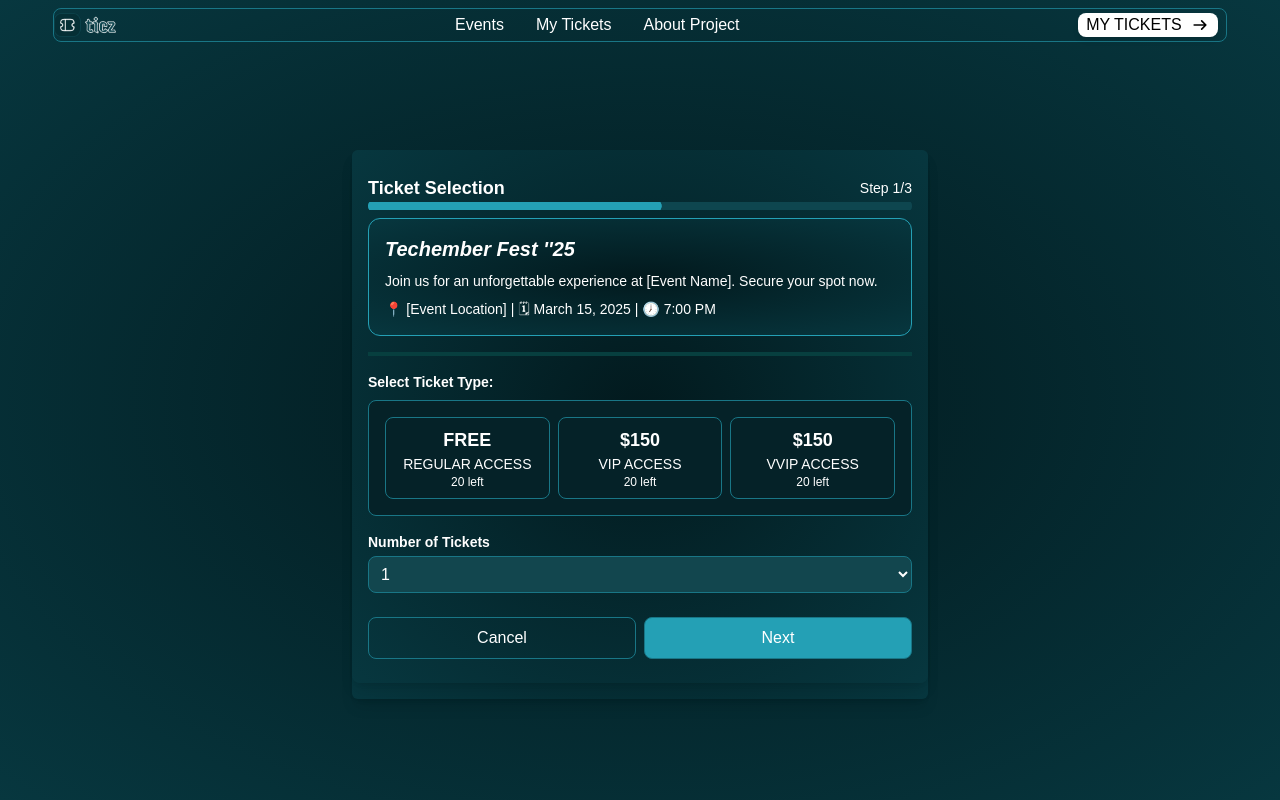
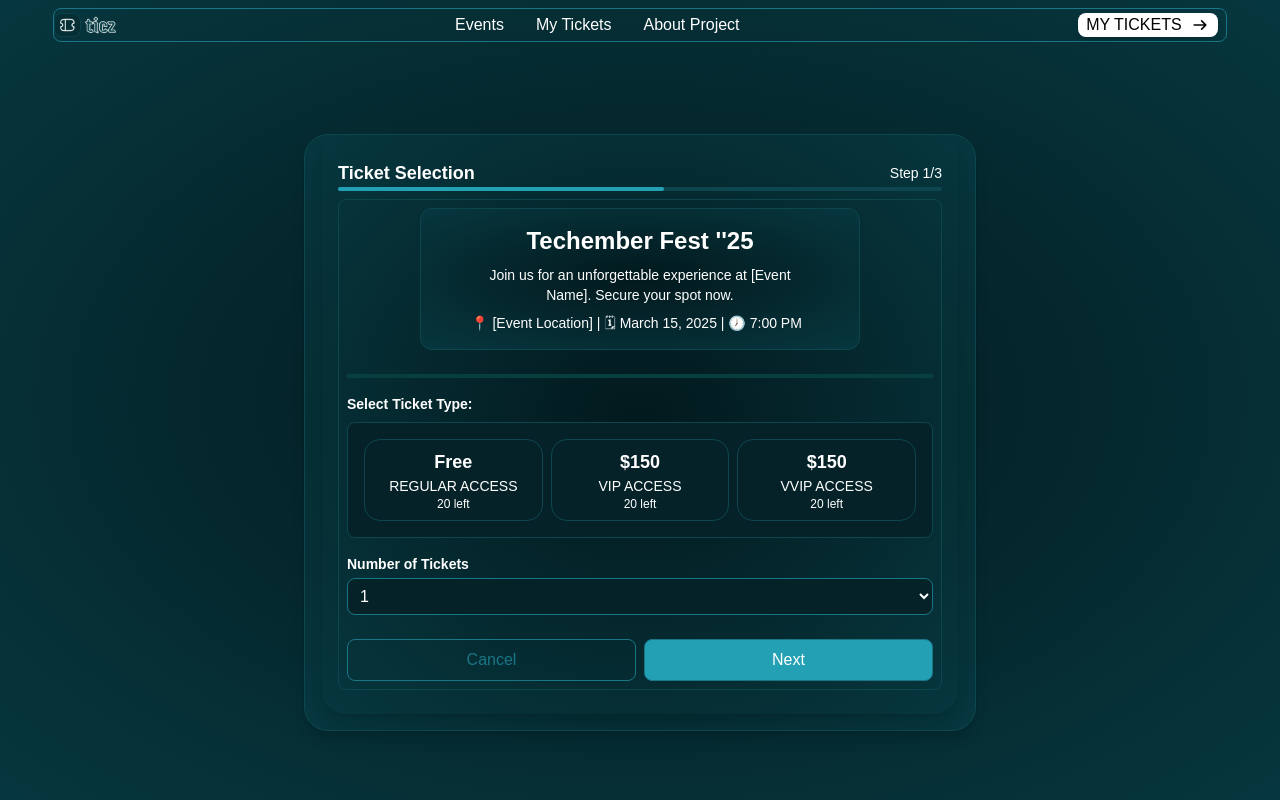
Before and after one commit to Duubemmm/hng12-stage2-ConferenceTicketGenerator, a React app: page / in a window 1280 px wide. Built offline with nearby package versions, Linux system fonts and the light colour scheme; the HTML template or start-up script is replaced by a standard one; a web font is replaced by a local one.

Commit message:
first commit

```diff
--- a/src/App.jsx
+++ b/src/App.jsx
@@ -21,6 +21,8 @@ function App() {
 
   // Define the onSubmit function
   const handleSubmit = (data) => {
+
+
     // Update the formData state with the submitted data
     setFormData((prevData) => ({
       ...prevData,
@@ -34,9 +36,9 @@ function App() {
   };
 
   return (
-    <div className="min-h-screen w-[100%] flex flex-col items-center justify-center">
+    <div className="min-h-screen min-w-full flex flex-col items-center justify-center">
       <Header />
-      <div className="bg-custom-gradient border-[#24A0B5] border-1 rounded-md shadow-lg max-w-xl w-full mt-12">
+      <div className="bg-custom-gradient border-[#0E464F] border rounded-3xl shadow-lg max-w-2xl w-full mt-16">
         <div className="flex justify-center items-center mb-4">
           {step === 1 && <TicketSelection nextStep={nextStep} />}
           {step === 2 && (
--- a/src/components/TicketConfirmation.jsx
+++ b/src/components/TicketConfirmation.jsx
@@ -15,58 +15,76 @@ const TicketConfirmation = ({ formData, onBookAnother }) => {
       </p>
 
       {/* Ticket Container */}
-      <div className="bg-ticket border rounded-lg shadow-lg h-auto w-[90%] relative">
+      <div className="bg-ticket border border-[#0E464F] bg-cover bg-center bg-no-repeat rounded-lg shadow-lg h-auto w-[95%] relative bg-[#052228] mx-auto p-6 max-w-[20rem] min-h-auto overflow-visible">
         {/* Event Title */}
-        <div className="bg-transparent border border-ticz">
+        <div className=" text-center mb-4 bg-transparent border border-[#0E464F] p-2 rounded-lg">
         <h3 className="text-center text-xl font-bold text-white mb-2">Techember Fest &apos;25</h3>
-        <p className="text-center text-white text-sm mb-4">
+        <p className="text-center text-white text-sm">
           📍 Tech Arena, NY <br />
           📅 Dec 15, 2025 | 10:00 AM - 6:00 PM
         </p>
 
         {/* Profile Image */}
         <div className="flex justify-center mb-4">
+        <div className="border border-[#1B2A3B] rounded-lg p-1">
           <img
             src={formData.avatar || "https://via.placeholder.com/100"}
             alt="Attendee"
             className="w-24 h-24 rounded-lg border border-[#1B2A3B]"
           />
+          </div>
         </div>
+        <div className="w-[100%] h-48 border border-ticz rounded-md">
+  {/* First Row: Name & Email */}
+  <div className="flex border-b border-ticz">
+    <div className="flex-1 p-1 border-r border-ticz">
+      <p className="text-sm text-gray-500">Enter your Name</p>
+      <p className="text-sm text-gray-200">{formData.fullName}</p>
+    </div>
+    <div className="flex-1 p-1">
+      <p className="text-sm text-gray-500">Enter your Email*</p>
+      <p className="text-sm text-gray-200">{formData.email}</p>
+    </div>
+  </div>
+
+  {/* Second Row: Ticket Type & Ticket Count */}
+  <div className="flex border-b border-ticz">
+    <div className="flex-1 p-1 border-r border-ticz">
+      <p className="text-sm text-gray-500">Ticket Type:</p>
+      <p className="text-sm text-gray-200">{formData.ticketType || "Free"}</p>
+    </div>
+    <div className="flex-1 p-1">
+      <p className="text-sm text-gray-500">Ticket For:</p>
+      <p className="text-sm text-gray-200">{formData.ticketCount || 1}</p>
+    </div>
+  </div>
+
+  {/* Third Row: Special Request (Full Width & 3 Rows) */}
+  <div className="p-3 justify-start align-start">
+    <p className="text-sm text-gray-500 flex ">Special Request?</p>
+    <textarea
+      rows="3"
+      className="w-full border p-2 rounded-md bg-transparent resize-none border-none text-sm text-gray-200"/>
+  </div>
+</div>
 
 
-        {/* Ticket Details Table */}
-        <div className="border border-ticz bg-teal-950 p-4 rounded-lg text-sm w-5/6 mx-auto">
-          <div className="flex justify-between border-b border-[#1B2A3B] pb-2 mb-2">
-            <p className="text-gray-400">Full Name</p>
-            <p>{formData.fullName || "John Doe"}</p>
-          </div>
-          <div className="flex justify-between border-b border-[#1B2A3B] pb-2 mb-2">
-            <p className="text-gray-400">Email</p>
-            <p>{formData.email || "user@email.com"}</p>
-          </div>
-        </div>
-        </div>
+  </div>
+      {/* Action Buttons */}
 
-        {/* Barcode */}
-        <div className="flex flex-col items-center mt-6">
-          <div className="w-30 h-12 bg-transparent mx-auto">
-            <img src="/BarCode.png"></img></div> {/* Placeholder for barcode */}
-          <p className="text-gray-400 text-xs mt-2 tracking-widest">1 234567 891026</p>
-        </div>
       </div>
-      {/* Action Buttons */}
       <div className="flex justify-between w-full max-w-lg mt-6">
         <button
-          className="w-1/2 px-1 py-3 text-white border border-[#1B2A3B] rounded-lg hover:bg-[#0E464F]"
+          className="w-1/2 p-1 text-ticz border border-ticz rounded-lg hover:bg-[#0E464F]"
           onClick={onBookAnother}
         >
           Book Another Ticket
         </button>
-        <button className="px-1 py-3 bg-ticz w-60 text-white rounded-md hover:bg-custom-gradient ml-2">
+        <button className="p-1 bg-ticz w-60 text-white rounded-md hover:bg-custom-gradient ml-2">
           Download Ticket
         </button>
       </div>
-    </div>
+      </div>
   );
 };
 
@@ -75,6 +93,9 @@ TicketConfirmation.propTypes = {
     fullName: PropTypes.string,
     email: PropTypes.string,
     avatar: PropTypes.string,
+    ticketType:PropTypes.string,
+    ticketCount:PropTypes.string,
+    specialRequest:PropTypes.string
   }).isRequired,
   onBookAnother: PropTypes.func.isRequired,
 };
--- a/src/components/TicketSelection.jsx
+++ b/src/components/TicketSelection.jsx
@@ -3,7 +3,7 @@ import { useEffect, useState } from "react";
 
 const TicketSelection = ({ selectedTicket, setSelectedTicket, nextStep }) => {
   const ticketOptions = [
-    { type: "REGULAR ACCESS", price: "FREE", seatsLeft: 20 },
+    { type: "REGULAR ACCESS", price: "Free", seatsLeft: 20 },
     { type: "VIP ACCESS", price: "$150", seatsLeft: 20 },
     { type: "VVIP ACCESS", price: "$150", seatsLeft: 20 },
   ];
@@ -34,21 +34,22 @@ const TicketSelection = ({ selectedTicket, setSelectedTicket, nextStep }) => {
   };
 
   return (
-    <div className="max-w-md mx-auto bg-custom-gradient text-white p-6 rounded-lg shadow-lg sm:max-w-full sm:px-4">
+    <div className="max-w-md mx-auto bg-custom-gradient text-white p-6 rounded-3xl shadow-lg sm:max-w-full sm:px-4">
       {/* Step Indicator */}
       <div className="flex justify-between items-center">
         <h2 className="text-lg font-semibold text-white">Ticket Selection</h2>
         <p className="text-sm text-white">Step 1/3</p>
       </div>
-      <img src="/image.png" alt="Ticket" className="w-full h-2 mb-2" />
+      <img src="/image.png" alt="Ticket" className="w-full h-1 mb-2" />
 
       {/* Event Info */}
-      <div className="bg-custom-gradient border-[#24A0B5] border p-4 rounded-xl mb-4">
-        <h3 className="text-xl font-semibold italic">Techember Fest &apos;&apos;25</h3>
-        <p className="text-sm text-white mt-2">
+      <div className="border border-[#0E464F] p-2 rounded-lg">
+      <div className="bg-custom-gradient border-[#0E464F] border p-4 rounded-xl mx-auto mb-6 flex flex-col justify-center align-center w-3/4">
+        <h3 className="text-2xl font-semibold text-center font-RoadRage w-5/6 mx-auto">Techember Fest &apos;&apos;25</h3>
+        <p className="text-sm text-white mt-2 text-center w-3/4 mx-auto">
           Join us for an unforgettable experience at [Event Name]. Secure your spot now.
         </p>
-        <p className="text-sm mt-2 text-white">
+        <p className="text-sm mt-2 text-white text center w-5/6 mx-auto">
           📍 [Event Location] | 🗓 March 15, 2025 | 🕖 7:00 PM
         </p>
       </div>
@@ -57,15 +58,15 @@ const TicketSelection = ({ selectedTicket, setSelectedTicket, nextStep }) => {
       {/* Ticket Type Selection */}
       <div className="mb-4">
         <h4 className="text-sm font-semibold mb-2">Select Ticket Type:</h4>
-        <div className="bg-[#052228] border border-[#197686] p-4 rounded-lg">
+        <div className="bg-[#052228] border border-[#0E464F] p-4 rounded-lg h-2/5">
           <div className="grid grid-cols-1 sm:grid-cols-3 gap-2">
             {ticketOptions.map((ticket) => (
               <button
                 key={ticket.type}
-                className={`p-2 border border-ticz rounded-lg text-center transition-colors duration-300 ${
+                className={`p-2 border border-[#0E464F] rounded-2xl text-center transition-colors duration-300 ${
                   selectedTicket === ticket.type
-                    ? "bg-[#052228] text-white"
-                    : "bg-[#052228] hover:bg-[#07373F] hover:text-white border-[197686]"
+                    ? "bg-[#052228] text-white border-ticz"
+                    : "bg-[#052228] hover:bg-[#0E464F] hover:text-white border-[197686]"
                 }`}
                 onClick={() => handleTicketSelection(ticket.type)}
               >
@@ -82,7 +83,7 @@ const TicketSelection = ({ selectedTicket, setSelectedTicket, nextStep }) => {
       <div className="mb-4">
         <label className="block text-sm font-semibold">Number of Tickets</label>
         <select
-          className="w-full bg-[#12464E] border border-[#197686] p-2 rounded-lg mt-1 text-white"
+          className="w-full bg-[#052228] border border-[#197686] p-2 rounded-lg mt-1 text-white"
           value={ticketQuantity}
           onChange={handleQuantityChange}
         >
@@ -96,11 +97,12 @@ const TicketSelection = ({ selectedTicket, setSelectedTicket, nextStep }) => {
 
       {/* Action Buttons */}
       <div className="flex flex-col sm:flex-row justify-between mt-6 gap-2">
-        <button className="bg-transparent border border-[#197686] text-white px-4 py-2 rounded-lg w-full sm:w-30 hover:bg-[#24A0B5]">Cancel</button>
+        <button className="bg-transparent border border-ticz text-ticz px-4 py-2 rounded-lg w-full sm:w-30 hover:bg-[#24A0B5]">Cancel</button>
         <button className="bg-[#24A0B5] border border-[#197686] text-white px-4 py-2 rounded-lg w-full sm:w-30 hover:bg-[#0E464F]" onClick={nextStep}>
           Next
         </button>
       </div>
+    </div>
     </div>
   );
 };
--- a/src/index.css
+++ b/src/index.css
@@ -27,4 +27,8 @@ body {
     src: url('https://db.onlinewebfonts.com/t/1a5c2d8bbd4e28d99a6efcbb9a5b378f.woff2') format('woff2'),
          url('https://db.onlinewebfonts.com/t/1a5c2d8bbd4e28d99a6efcbb9a5b378f.woff') format('woff'),
          url('https://db.onlinewebfonts.com/t/1a5c2d8bbd4e28d99a6efcbb9a5b378f.ttf') format('truetype');
+
+         font-family: 'Road Rage';
+         src: url('https://fonts.googleapis.com/css2?family=Hanken+Grotesk:ital,wght@0,100..900;1,100..900&family=Inconsolata:wght@200..900&family=Red+Hat+Text:ital,wght@0,300..700;1,300..700&family=Road+Rage&display=swap');
+
 }
--- a/tailwind.config.js
+++ b/tailwind.config.js
@@ -4,15 +4,14 @@ export default {
   theme: {
     extend: {
       backgroundImage: {
-        'ticket': "url('/Subtract.svg')", // Ensure the path is correct
-
-        'barcode': "url('/BarCode.png)",
+        'ticket': "url('/Subtract.png')", // Ensure the path is correct
 
          'custom-gradient': "radial-gradient( #02191D, #07373F)"
       },
       fontFamily: {
         "jeju": ['JejuMyeongjo', 'serif'],
 
+        "RoadRage": "url('https://fonts.googleapis.com/css2?family=Hanken+Grotesk:ital,wght@0,100..900;1,100..900&family=Inconsolata:wght@200..900&family=Red+Hat+Text:ital,wght@0,300..700;1,300..700&family=Road+Rage&display=swap')",
     },
     colors: {
       ticz: "#197686", // Custom color
```
Also changed, not shown: src/components/FormInput.jsx (+16 -12 lines), public/BarCode.png (deleted), public/icon.png (added).
